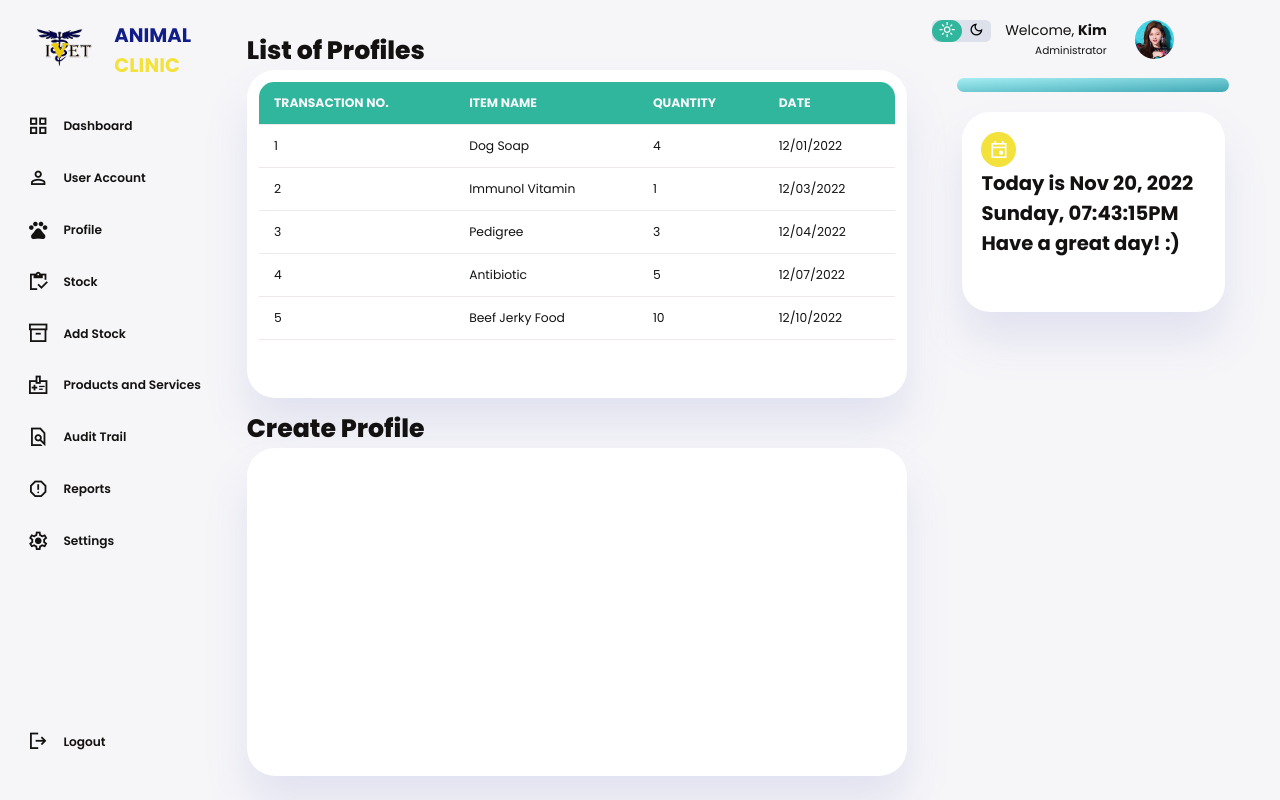
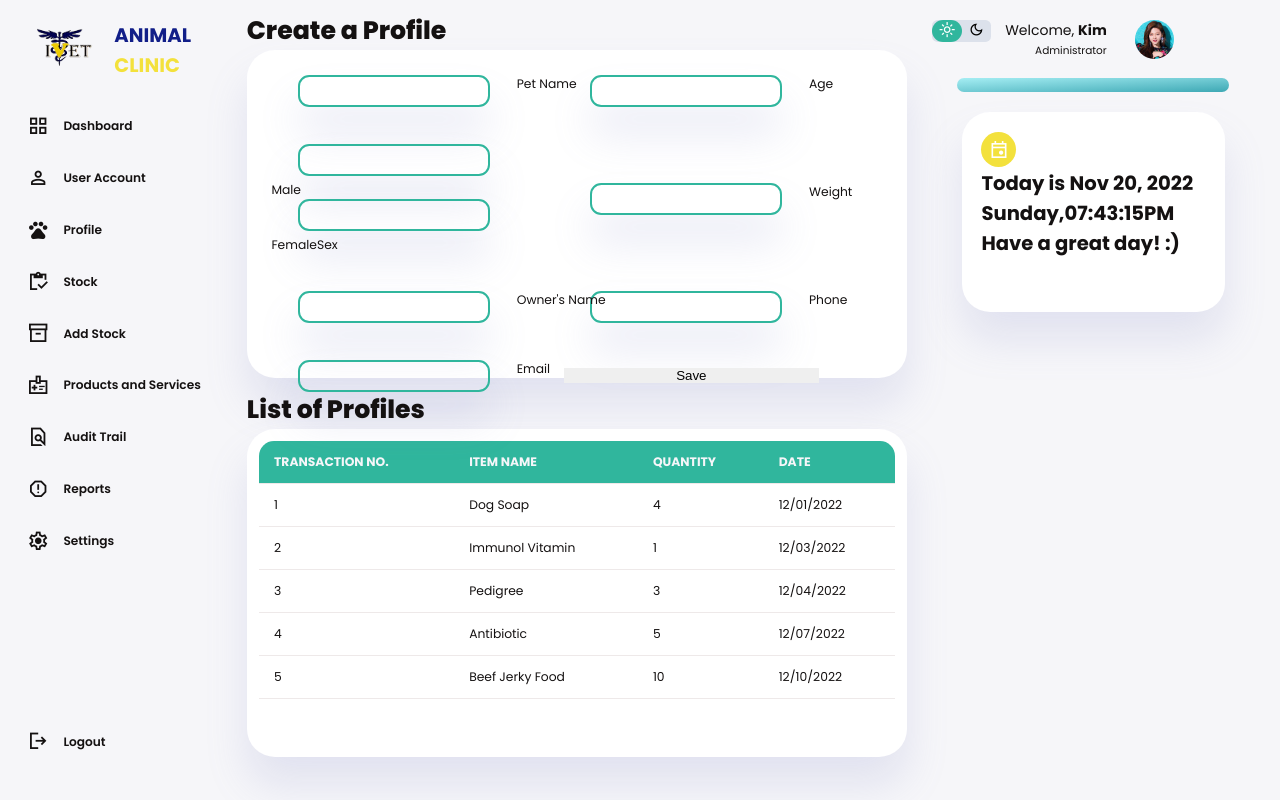
Before and after one commit to JemIsseo/Web-basedMISforIVETAnimalClinic, a PHP site: page /includes/profile.php in a window 1280 px wide. Run offline with PHP 8.4, Linux system fonts and the light colour scheme.

Commit message:
profile section

```diff
--- a/Source Code/css/profile.css
+++ b/Source Code/css/profile.css
@@ -223,70 +223,40 @@ aside .sidebar a:hover span {
     margin-left: 1rem;
 }
 /*  Start of Main  */
-main {
-    margin-top: 1.4rem;
+/*  Profile Form  */
+.formprofile {
+    padding: 1em;
+    height: 80%;
+    width: 90%;
+    display: grid;
+    grid-template-columns: repeat(2, 1fr);
+    align-items: center;
+    justify-content: end;
+    gap: 3em;
 }
 
-main .date {
-    display: inline-block;
-    background: var(--color-light);
-    border-radius: var(--border-radius-1);
-    margin-top: 1rem;
-    padding: 0.5rem 1.6rem;
+.formprofile input ,#ut {
+    height: 4vh;
+    width: 15vw;
+    border: 2px solid var(--color-primary);
+    border-radius: var(--border-radius-2);
+    box-shadow: var(--box-shadow);
+    background: var(--color-input-light);
+    margin: 0 2em;
+    color: var(--color-primary);
+    font-weight: bold;
+    text-align: center;
 }
 
-main .date input[type="date"] {
-    background: transparent;
-    color: var(--color-dark);
+.formprofile span {
+    position: absolute;
 }
-
-main .insights {
-    display: grid;
-    grid-template-columns: repeat(3, 1fr);
-    gap: 1.6rem;
-}
-
-main .insights {
-    background: var(--color-white);
-    padding: var(--card-padding);
-    border-radius: var(--card-border-radius);
-    margin-top: 1rem;
-    box-shadow: var(--box-shadow);
-    transition: all 300ms ease;
-}
-
-main .insights :hover {
-    box-shadow: none;
-}
-
-main .insights span {
-    background: var(--color-success);
-    padding: 0.5rem;
-    border-radius: 50%;
-    color: var(--color-white);
-    font-size: 2rem;
-}
-
-main .insights .stock span {
-    background: var(--color-primary);
-}
-
-main .insights .reservation span {
-    background: var(--color-danger);
-}
-
-
-main .insights h3 {
-    margin: 1rem 0 0.6rem;
-    font-size: 1rem;
-}
-
 /*  Section Transaction  */
-.tableaccountrecords {
+.tableprofile {
     margin-top: 1em;
 }
 
-.accountrecords {
+.table-profile {
     background: var(--color-white);
     padding: 1em;
     height: 41vh;
@@ -295,7 +265,7 @@ main .insights h3 {
     transition: all 300ms ease;
 }
 
-.accountrecords:hover {
+.table-profile:hover {
     box-shadow: none;
 }
 
@@ -424,20 +394,6 @@ main .insights h3 {
     font-weight: bolder;
 }
 
-/* Schedule */
-.schedinfo {
-    background: var(--color-white);
-    height: 40vh;
-    border-radius: var(--card-border-radius);
-    box-shadow: var(--box-shadow);
-    transition: all 300ms ease;
-    margin: 1em;
-}
-
-.schedinfo:hover {
-    box-shadow: none;
-}
-
 
 /*  Media Queries  */
 @media screen and (max-width: 1200px) {
@@ -522,6 +478,11 @@ main .insights h3 {
         padding: 0 1rem;
     }
 
+
+    #menu-btn {
+        display: inline;
+    }
+
     .right {
         width: 94%;
         margin: 0 auto 4rem;
--- a/Source Code/css/useraccount.css
+++ b/Source Code/css/useraccount.css
@@ -243,7 +243,7 @@ aside .sidebar a:hover span {
 }
 /*  Start of Main  */
 main {
-    margin-top: 1.4rem;
+    margin-top: 1rem;
 }
 /*  Section Account Records  */
 .tableaccountrecords {
@@ -770,6 +770,10 @@ main {
         margin: 0;
     }
 
+    #menu-btn {
+        display: inline;
+    }
+
     .right {
         width: 94%;
         margin: 0 auto 4rem;
--- a/Source Code/includes/profile.php
+++ b/Source Code/includes/profile.php
@@ -17,9 +17,54 @@
 
         <!--  Main Tag  -->
         <main>
-            <section class="tableaccountrecords">
+            <section class="tableprofile">
+                <h1>Create a Profile</h1>
+                <div class="table-profile">
+                        <form action="" method="POST" >
+                            <div class="formprofile">
+                            <div>
+                                <input type="text" name="petname" >
+                                <span>Pet Name</span>
+                            </div>
+                            <div>
+                                <input type="text" name="age" >
+                                <span>Age</span>
+                            </div>
+                            <div>
+                                <input type="radio" name="male" id="male">
+                                <label for="male">Male</label>
+                                <input type="radio" name="female" id="female">
+                                <label for="female">Female</label>
+                                <span>Sex</span>
+                            </div>
+                            <div>
+                                <input type="text" name="weight" >
+                                <span>Weight</span>
+                            </div>
+                            <div>
+                                <input type="text" name="owner" >
+                                <span>Owner's Name</span>
+                            </div>
+                            <div>
+                                <input type="text" name="phone" >
+                                <span>Phone</span>
+                            </div>
+                            <div>
+                                <input type="email" name="email">
+                                <span>Email</span>
+                            </div>
+                                <button name="saveprofile" type="submit" class="save">Save</button>
+                            </div>
+                        </form>
+                </div>
+            </section>
+
+
+
+            <!--  End of profile   -->
+            <section class="tableprofile">
                 <h1>List of Profiles</h1>
-                <div class="accountrecords">
+                <div class="table-profile">
                         <table class="content-table">
                             <thead>
                                 <tr>
@@ -64,14 +109,6 @@
                         </table>
                 </div>
             </section>
-            <!--  End of table useraccount   -->
-            <section class="tableaccountrecords">
-                <h1>Create Profile</h1>
-                <div class="accountrecords">
-
-
-                </div>
-            </section>
         </main>
 
         <!--  End of Main Tag  -->
--- a/Source Code/includes/systemaccountanddate.php
+++ b/Source Code/includes/systemaccountanddate.php
@@ -27,7 +27,7 @@
                        <?php
                        date_default_timezone_set( 'Asia/Manila' );
                        echo "<br>Today is " .
-                       date("M d, Y \n l, h:i:sA ") .
+                       date("M d, Y \n l,h:i:sA ") .
                        "<br>Have a great day! :)";
                        ?>
                 </div>
--- a/Source Code/includes/useraccount.php
+++ b/Source Code/includes/useraccount.php
@@ -107,7 +107,7 @@
             <section class="tableaccountrecords">
                 <h1>Create An Account</h1>
                 <div class="accountrecordsbg">
-                    <div class="accountrecords">
+                    <div class="accountrecords ">
                         <form action="" method="POST" >
                             <div class="profilepicture">
                                 <span class="material-symbols-sharp">account_circle</span><br><br>
```
